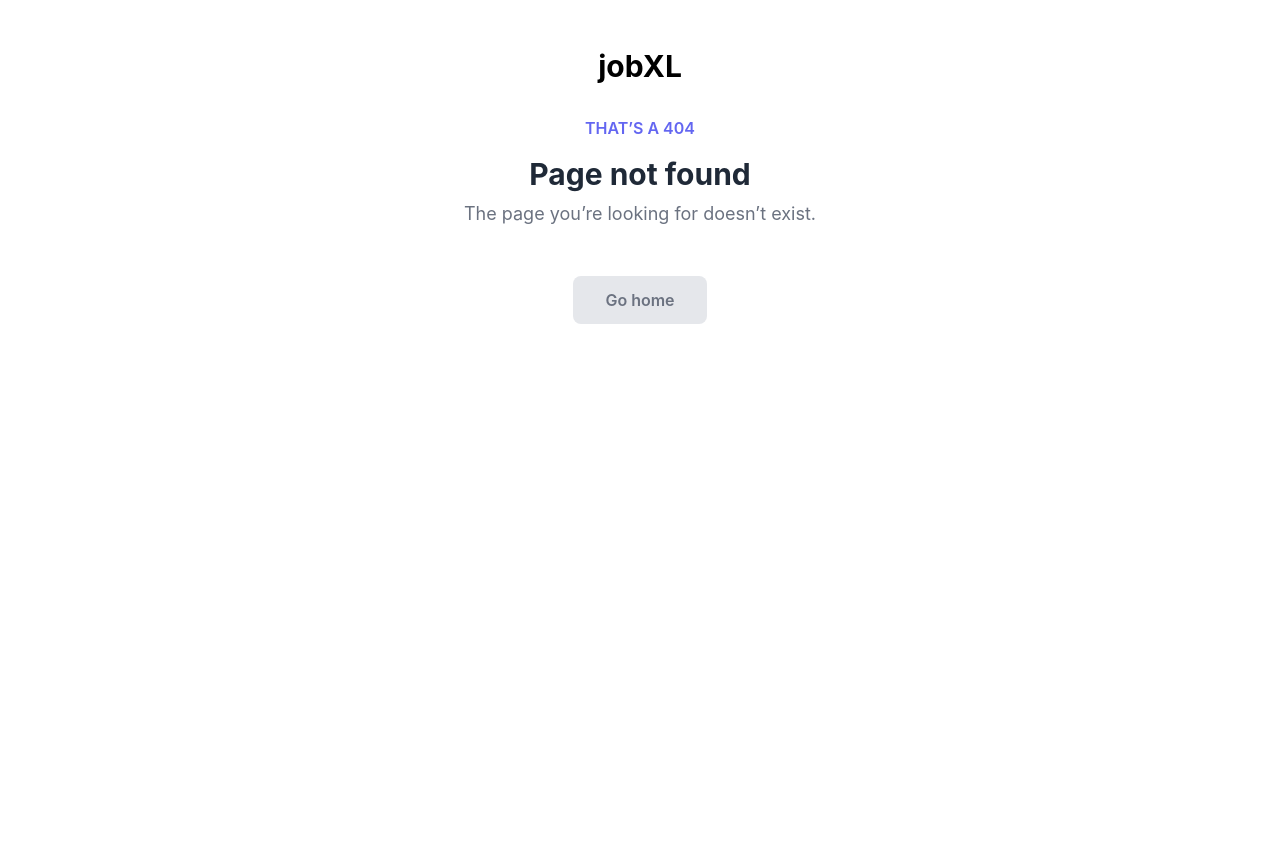
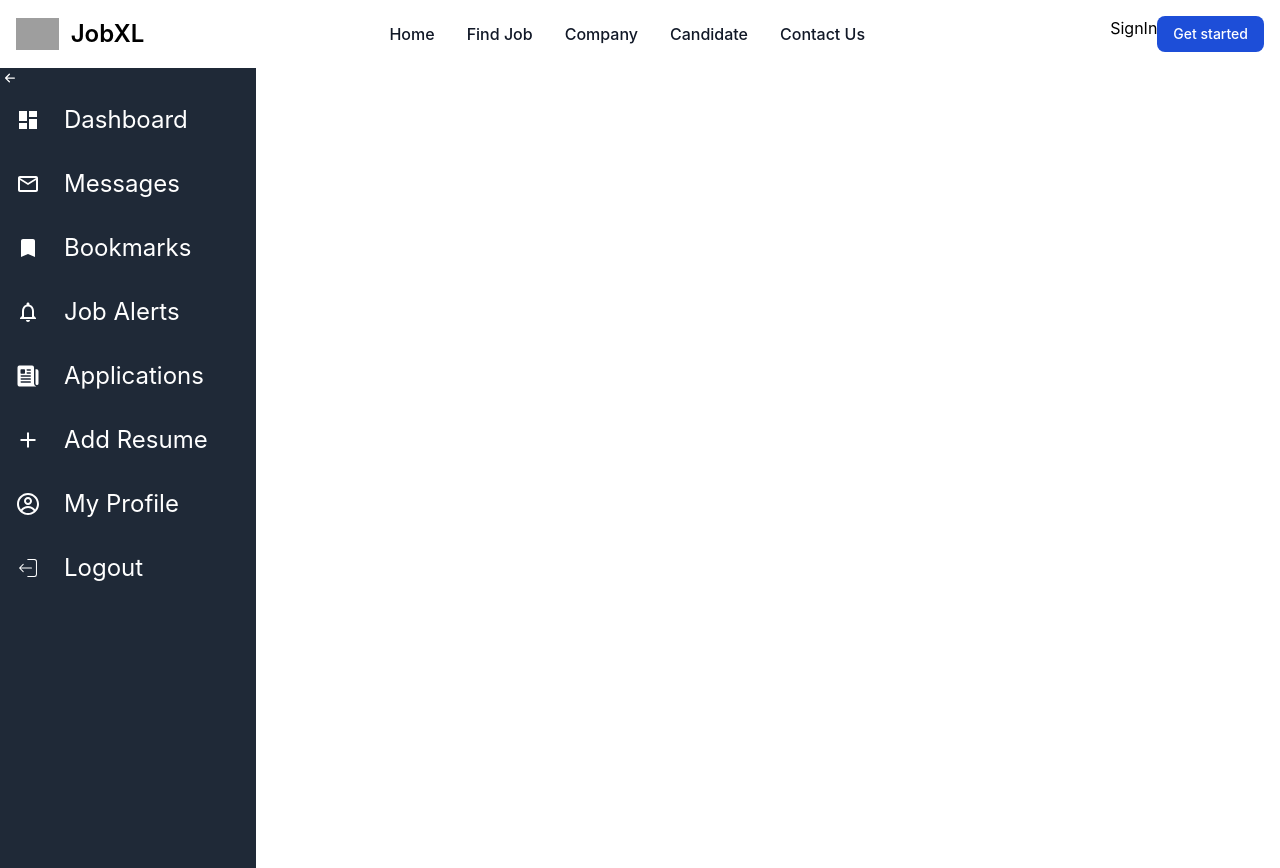
Before and after one commit to umerak887/job_recruiter_fe, a React (Vite) app: page /candidate_dashboard in a window 1280 px wide. Before the commit this address had no page. Before the commit the page ends 800 px from the top, so only its background shows below. Built offline with nearby package versions, Linux system fonts and the light colour scheme; grey boxes are pictures that could not be loaded.

Commit message:
dashboard sidebar and layout created

```diff
--- a/src/App.jsx
+++ b/src/App.jsx
@@ -9,6 +9,9 @@ import NotFoundPage from "./page/NotFound";
 import Login from "./modules/Auth/page/Login";
 import CompanyPage from "./modules/Company/page/CompanyPage";
 import CandidatePage from "./modules/Candidates/page/Candidate";
+import DashboardLayout from "./layouts/CandidateDashboardLayout";
+import CandidateDashboardLayout from "./layouts/CandidateDashboardLayout";
+import CandidateHome from "./modules/CandidateDashboard/Home/page/CandidateHome";
 const App = () => {
   return (
     <>
@@ -23,6 +26,12 @@ const App = () => {
           <Route element={<CandidatePage />} path="candidate" />
           <Route element={<ContactUs />} path="/contact_us" />
         </Route>
+        <Route
+          element={<CandidateDashboardLayout />}
+          path="candidate_dashboard"
+        >
+          <Route element={<CandidateHome />} path="" />
+        </Route>
       </Routes>
     </>
   );
--- /dev/null
+++ b/src/components/CandidateSideBar.jsx
@@ -0,0 +1,88 @@
+import React, { useState } from "react";
+import { MdDashboard } from "react-icons/md";
+import { TiMessages } from "react-icons/ti";
+import { IoIosNotificationsOutline } from "react-icons/io";
+import { IoMdPaper } from "react-icons/io";
+import { SlPeople } from "react-icons/sl";
+import { IoMdAdd } from "react-icons/io";
+import { IoPersonOutline } from "react-icons/io5";
+import { GoBookmark } from "react-icons/go";
+import { IoIosLogOut } from "react-icons/io";
+import { useNavigate } from "react-router";
+import { RxHamburgerMenu } from "react-icons/rx";
+
+const CandidateSideBar = () => {
+  const SideBarArray = [
+    {
+      name: "Dashboard",
+      icon: <MdDashboard />,
+      path: "/candidate_dashboard",
+    },
+    {
+      name: "Messages",
+      icon: <TiMessages />,
+      path: "/candidate_dashboard/messages",
+    },
+    {
+      name: "Bookmarks",
+      icon: <GoBookmark />,
+      path: "/candidate_dashboard/bookmarks",
+    },
+    {
+      name: "Job Alerts",
+      icon: <IoIosNotificationsOutline />,
+      path: "/candidate_dashboard/job_alerts",
+    },
+    {
+      name: "Applications",
+      icon: <IoMdPaper />,
+      path: "/candidate_dashboard/bookmarks",
+    },
+    {
+      name: "Resumes",
+      icon: <SlPeople />,
+      path: "/candidate_dashboard/resumes",
+    },
+    {
+      name: "Add Resume",
+      icon: <IoMdAdd />,
+      path: "/candidate_dashboard/add_resume",
+    },
+    {
+      name: "My Profile",
+      icon: <IoPersonOutline />,
+      path: "/candidate_dashboard/profile",
+    },
+    {
+      name: "Logout",
+      icon: <IoIosLogOut />,
+      //   path: "/candidate_dashboard/bookmarks",
+    },
+  ];
+
+  const navigate = useNavigate();
+
+  const [open, setOpen] = useState(false);
+
+  return (
+    <div>
+      {/* <div id="sidebar">Sidebar</div> */}
+      <div className="bg-white min-h-screen w-64 flex flex-col justify-start items-start p-5 shadow-2xl">
+        <div className="mt-2">
+          {SideBarArray.map((ele, index) => (
+            <div
+              key={index}
+              className={`flex justify-start gap-4 text-lg py-4 cursor-pointer items-center`}
+              onClick={() => navigate(ele.path)}
+            >
+              {ele.icon}
+              {ele.name}
+            </div>
+          ))}
+        </div>
+      </div>
+    </div>
+  );
+};
+
+export default CandidateSideBar;
--- a/src/components/DashboardSidebar.jsx
+++ b/src/components/DashboardSidebar.jsx
@@ -0,0 +1,76 @@
+import React, { useState, useEffect } from "react";
+import { Link } from "react-router-dom";
+import {
+  MdDashboard,
+  MdMailOutline,
+  MdBookmark,
+  MdNotificationsNone,
+} from "react-icons/md";
+import { IoNewspaper } from "react-icons/io5";
+import { BsArrowLeftShort } from "react-icons/bs";
+import { IoMdAdd } from "react-icons/io";
+import { CgProfile } from "react-icons/cg";
+import { CiLogout } from "react-icons/ci";
+
+const CollapsibleSidebar = () => {
+  const [isCollapsed, setIsCollapsed] = useState(true);
+
+  useEffect(() => {
+    const handleResize = () => {
+      setIsCollapsed(window.innerWidth <= 768);
+    };
+    handleResize();
+    window.addEventListener("resize", handleResize);
+    return () => {
+      window.removeEventListener("resize", handleResize);
+    };
+  }, []);
+
+  const sidebarItems = [
+    { name: "Dashboard", icon: <MdDashboard /> },
+    { name: "Messages", icon: <MdMailOutline /> },
+    { name: "Bookmarks", icon: <MdBookmark /> },
+    { name: "Job Alerts", icon: <MdNotificationsNone /> },
+    { name: "Applications", icon: <IoNewspaper /> },
+    { name: "Add Resume", icon: <IoMdAdd /> },
+    { name: "My Profile", icon: <CgProfile /> },
+    { name: "Logout", icon: <CiLogout /> },
+  ];
+
+  return (
+    <div
+      className={`flex flex-col h-screen bg-gray-800 text-white transition-all ${
+        isCollapsed ? "w-28" : "w-64"
+      } duration-500 text-2xl`}
+    >
+      <div
+        className={`${
+          isCollapsed ? "rotate-180" : "rotate-0"
+        } cursor-pointer text-xl text-white`}
+        onClick={() => setIsCollapsed(!isCollapsed)}
+      >
+        <BsArrowLeftShort />
+      </div>
+      <div className="flex-1 overflow-y-auto">
+        {sidebarItems.map((item, index) => (
+          <div
+            key={index}
+            className={`flex items-center gap-4 p-4 transition-all cursor-pointer ${
+              isCollapsed ? "justify-center text-4xl" : "justify-start"
+            }`}
+          >
+            {isCollapsed && item.icon}
+            {!isCollapsed && (
+              <>
+                {item.icon}
+                <span className="ml-2">{item.name}</span>
+              </>
+            )}
+          </div>
+        ))}
+      </div>
+    </div>
+  );
+};
+
+export default CollapsibleSidebar;
--- /dev/null
+++ b/src/layouts/CandidateDashboardLayout.jsx
@@ -0,0 +1,23 @@
+import React from "react";
+import Header from "../components/Header";
+import CandidateSideBar from "../components/CandidateSideBar";
+import { Outlet } from "react-router";
+import CollapsibleSidebar from "../components/DashboardSidebar";
+
+const CandidateDashboardLayout = () => {
+  return (
+    <div>
+      <Header />
+      <div className=" flex">
+        <div className="h-screen">
+          <CollapsibleSidebar />
+        </div>
+        <div className="">
+          <Outlet />
+        </div>
+      </div>
+    </div>
+  );
+};
+
+export default CandidateDashboardLayout;
--- a/src/modules/Auth/page/Login.jsx
+++ b/src/modules/Auth/page/Login.jsx
@@ -15,7 +15,6 @@ const LoginForm = () => {
       password: Yup.string().required("Password is required"),
     }),
     onSubmit: (values) => {
-      // Handle form submission logic (e.g., API call, redirect)
       console.log("Form submitted:", values);
     },
   });
--- /dev/null
+++ b/src/modules/CandidateDashboard/Home/components/Notifications.jsx
@@ -0,0 +1,7 @@
+import React from "react";
+
+const Notifications = () => {
+  return <div>Notifications</div>;
+};
+
+export default Notifications;
--- /dev/null
+++ b/src/modules/CandidateDashboard/Home/components/StatsCard.jsx
@@ -0,0 +1,12 @@
+import React from "react";
+
+const StatsCard = () => {
+  return (
+    <div className="p-5 bg-white shadow-lg border h-full border-gray-100 w-64 rounded-md flex-col justify-center items-center text-center ">
+      <h1 className="text-xl font-semibold">Total Resumes</h1>
+      <p className="text-lg">1</p>
+    </div>
+  );
+};
+
+export default StatsCard;
--- /dev/null
+++ b/src/modules/CandidateDashboard/Home/page/CandidateHome.jsx
@@ -0,0 +1,34 @@
+import React from "react";
+import Notifications from "../components/Notifications";
+import StatsCard from "../components/StatsCard";
+
+const CandidateHome = () => {
+  const stats = [
+    {
+      name: "Total Resumes",
+      count: 1,
+    },
+    {
+      name: "Bookmarks",
+      count: 1,
+    },
+    {
+      name: "Applications",
+      count: 1,
+    },
+  ];
+
+  return (
+    <div className="">
+      <div className="grid grid-cols-4 gap-10">
+        {/* {stats.map((ele, index) => (
+          <StatsCard key={index} className="col-span-1" />
+        ))} */}
+      </div>
+
+      {/* <Notifications /> */}
+    </div>
+  );
+};
+
+export default CandidateHome;
```
Also changed, not shown: src/components/DashboardHeader.jsx (deleted), src/layouts/DashboardLayout.jsx (deleted).
